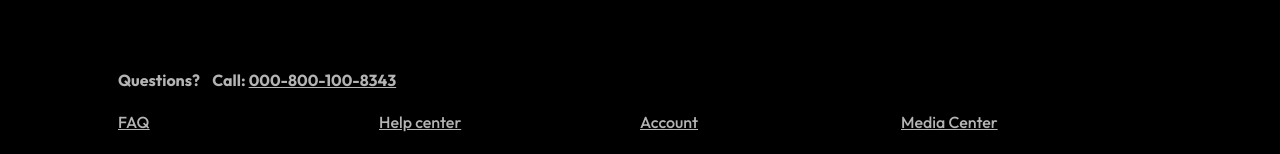
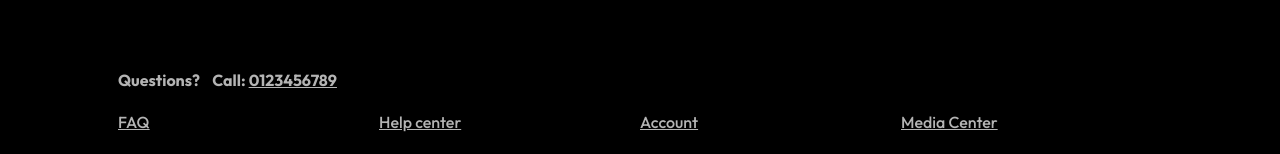
Before and after one commit to Chetanchavhan/netflix, a plain HTML site: page index.html in a window 1280 px wide. Shown: the part 3714-3868 px from the top of the page. Drawn offline with nearby package versions, Linux system fonts and the light colour scheme.

Commit message:
Update index.html

```diff
--- a/index.html
+++ b/index.html
@@ -315,7 +315,7 @@
       <footer class="py-4 px-3 d-flex align-items-center bg-black bg-opacity-75" style="border-top: 8px solid #232323;">
         <div class="container-fluid p-5" id="footCont">
           <div class="container px-5 d-flex justify-content-center flex-column gap-1" id="footInner">
-            <h6 class="fw-bold" style="color: #B4B4B4;">Questions? &nbsp;&nbsp; Call: <a href="tel:1234567890" class="anchorHov text-decoration-underline" style="color: #B4B4B4;">000-800-100-8343</a></h6>
+            <h6 class="fw-bold" style="color: #B4B4B4;">Questions? &nbsp;&nbsp; Call: <a href="tel:1234567890" class="anchorHov text-decoration-underline" style="color: #B4B4B4;">0123456789</a></h6>
 
             <div class="footerOptions">
                 <ul class="list-unstyled d-flex flex-wrap" id="footerUl">
```
